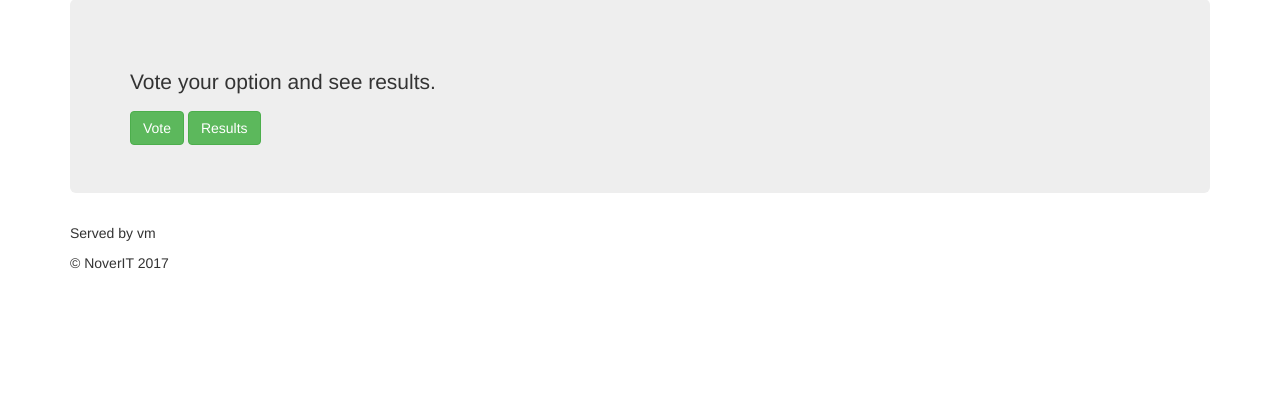
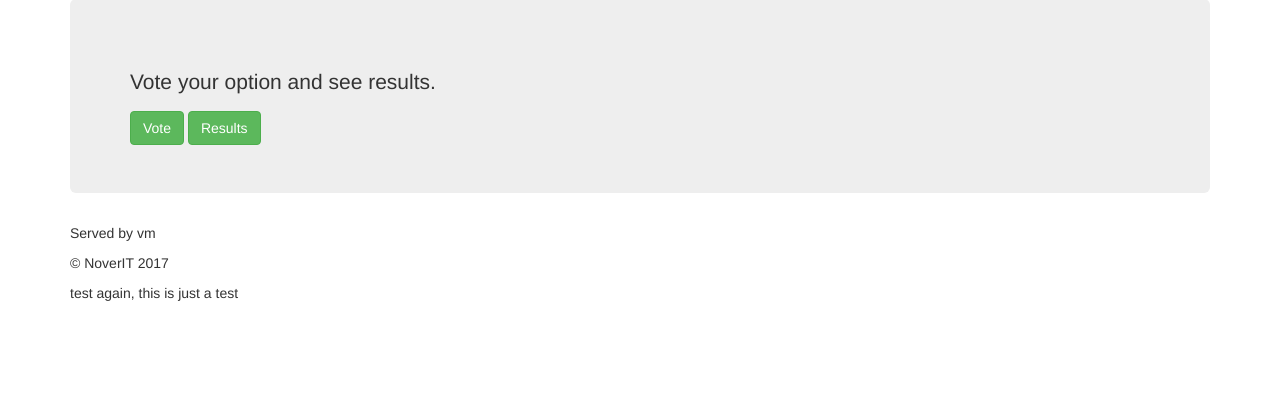
Before and after one commit to Neeljothi/neeltestrepo, a Flask app: page / in a window 1280 px wide. Shown: the part 71-469 px from the top of the page. Run offline with Flask 3, Linux system fonts and the light colour scheme; parts of the project's set-up code (start-up, migrations or seed data) failed here and were passed over; some libraries are stand-ins or nearby versions.

Commit message:
test new try

```diff
--- a/flask-vote-app/templates/index.html
+++ b/flask-vote-app/templates/index.html
@@ -25,6 +25,7 @@
         <footer class="footer">
             <p> Served by {{hostname}}</p>
             <p> &copy; NoverIT 2017</p>
+            test again, this is just a test
         </footer>
     </div>
 </body>
```
